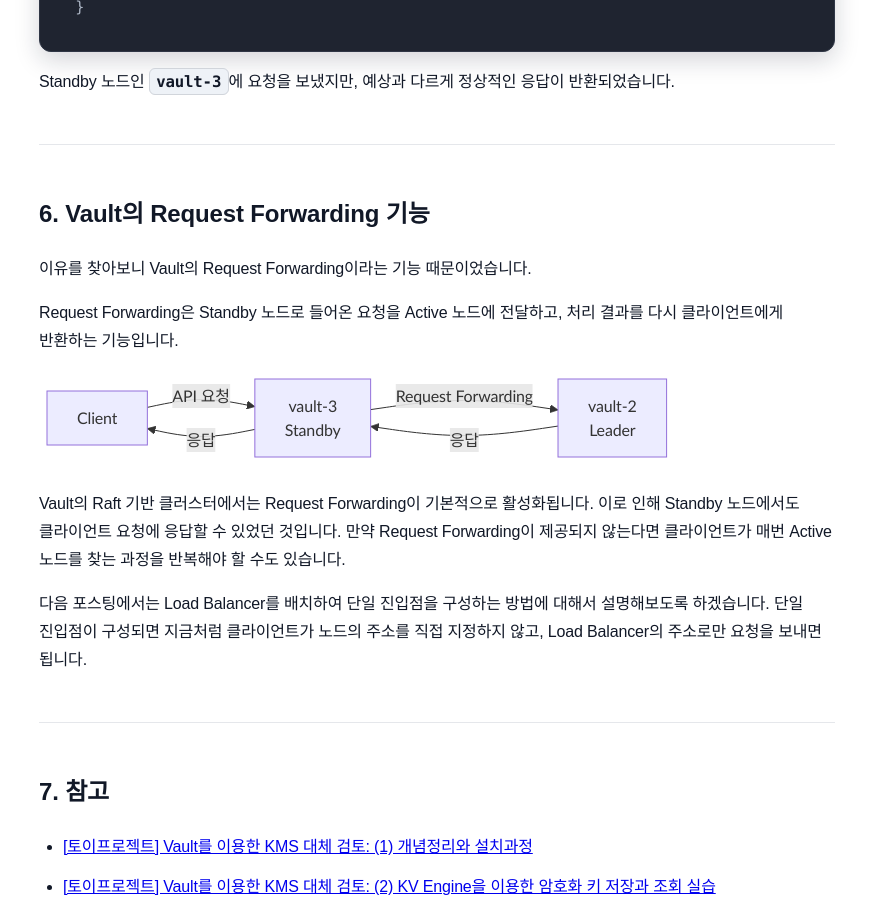
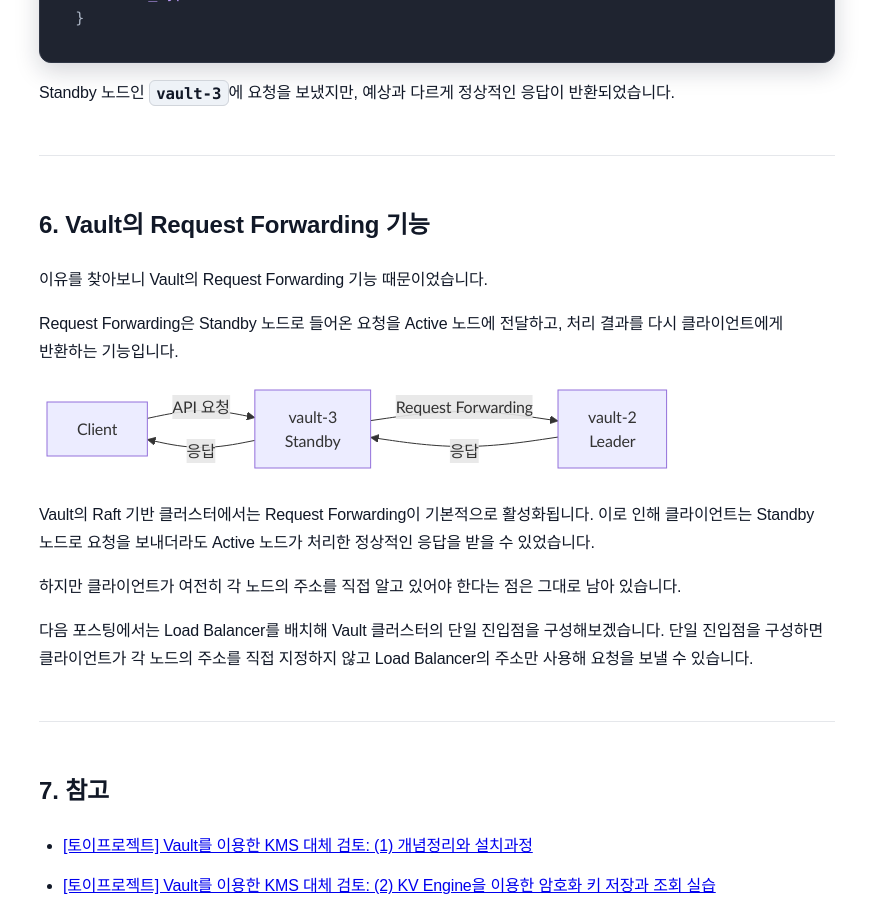
Before and after one commit to sanghoon-lee/sanghoon-lee.github.io, a Jekyll site: the page built from _posts/2026-06-28-vault-ha3.md, in a window 1280 px wide and 900 px high, scrolled down 9222 px. Shown: the whole window, without its empty margins (203-1076 px from the left). Built offline with Jekyll 4.4.1, drawn with Linux system fonts in a browser that asks for light colours; nearby versions of some CDN libraries; comment, search, counter and statistics services are not loaded; some of the changed text lies outside the part shown.

Commit message:
Vault 클러스터 구축 3편 리라이팅

````diff
--- a/_posts/2026-06-28-vault-ha3.md
+++ b/_posts/2026-06-28-vault-ha3.md
@@ -3,7 +3,7 @@ layout: post
 title: "[토이프로젝트] Vault 클러스터 구축: (3) Leader Election과 Failover 검증"
 date: 2026-06-28
 series: vault-cluster
-description: Vault 클러스터에서 Active 노드 장애를 재현하고 Leader Election, Failover 동작을 단계별로 검증합니다. 또한 Request Forwarding 기능도 살펴봅니다.
+description: Vault 클러스터에서 Active 노드 장애를 재현하고 Leader Election과 Failover가 어떻게 동작하는지 단계별로 검증합니다. 또한 Request Forwarding 기능도 함께 살펴봅니다.
 image: /assets/images/hashicorp.jpg
 categories: 토이프로젝트
 tags:
@@ -13,9 +13,9 @@ tags:
 
 지금까지 3개의 노드로 구성된 Vault 클러스터를 직접 구축해봤습니다. 하지만 클러스터를 구축했다고 해서 곧바로 고가용성이 검증되었다고 보기는 어렵습니다.
 
-Active 노드에 장애가 발생하더라도 서비스가 중단 없이 계속 제공될 수 있어야 합니다. 이를 위해서 장애 상황에서 Leader Election, Failover 기능이 정상적으로 동작해야 합니다.
+Active 노드에 장애가 발생하더라도 서비스가 중단 없이 계속 제공될 수 있어야 합니다. 이를 위해서는 장애 상황에서 Leader Election과 Failover가 정상적으로 동작해야 합니다.
 
-그래서 이번 포스팅에서는 지난 포스팅에서 구축한 클러스터에 장애 상황을 재현하고, 어떻게 동작하는지 알아보도록 하겠습니다.
+그래서 이번 포스팅에서는 지난 포스팅에서 구축한 클러스터에 장애 상황을 재현하고, 어떻게 동작하는지 직접 확인해보도록 하겠습니다.
 
 ---
 
@@ -46,16 +46,14 @@ Success! Enabled the kv-v2 secrets engine at: secret/
 ```
 
 **참고**
-> KV Engine 활성화하고 시크릿 관리 기능을 사용하는 방법은 [토이프로젝트] Vault를 이용한 KMS 대체 검토: (2) KV Engine을 이용한 암호화 키 저장과 조회 실습](https://sanghoon-lee.github.io/2026/04/10/vault1-1-rewriting/)에서 다룬 적이 있습니다. Vault 사용 방법이 익숙하지 않다면 참고하시면 좋을 것 같습니다.
+> KV Engine을 활성화하고 시크릿 관리 기능을 사용하는 방법은 [[토이프로젝트] Vault를 이용한 KMS 대체 검토: (2) KV Engine을 이용한 암호화 키 저장과 조회 실습](https://sanghoon-lee.github.io/2026/04/10/vault1-1-rewriting/)에서 다룬 적이 있습니다. Vault 사용이 익숙하지 않은 경우 참고하시면 좋습니다.
 
 
-Secret Engine의 목록을 조회해서 KV Engine이 활성화 명령에 인수로 지정했던 `secret/` 경로에 추가되어 있는지 확인해봤습니다.
+Secret Engine의 목록을 조회해서 KV Engine이 명령에 인수로 지정했던 `secret/` 경로에 정상적으로 마운트되어 있는지 확인했습니다.
 
 ```bash
 / # vault secrets list
 ```
-
-조회 결과 `secret/` 경로에 추가되어 있는 것을 확인할 수 있었습니다.
 
 ```nohighlight
 Path          Type         Accessor              Description
@@ -100,7 +98,7 @@ version            1
 
 분명 시크릿을 저장한 경로는 `secret/vault-test`입니다. 하지만, 출력 결과에는 경로가 `secret/data/vault-test`로 표시됩니다.
 
-이는 KV Engine v2의 동작 방식 때문입니다. KV Engine v2는 내부 API에서 시크릿이 추가된 경로에 `data/`를 붙여서 사용합니다. 현재 시크릿이 추가된 경로는 `secret`입니다. 따라서 CLI에서 `secret/vault-test`를 입력하더라도 내부적으로는 `secret/data/vault-test`로 API를 호출하도록 요청이 변환됩니다.
+이는 KV Engine v2의 동작 방식 때문입니다. KV Engine v2는 내부 API에서 KV Engine이 마운트된 경로 뒤에 `data/`를 추가해 사용합니다. 현재 KV Engine은 `secret/` 경로에 마운트되어 있으므로, CLI에서 `secret/vault-test`를 입력하더라도 내부적으로는 `secret/data/vault-test`로 요청이 변환됩니다.
 
 ---
 
@@ -154,7 +152,7 @@ $ docker exec -it vault-2 sh
 / # vault kv get secret/vault-test
 ```
 
-KV Engine을 활성화하거나 시크릿을 저장하지 않았지만, `vault-2`에서도 name과 blog가 포함된 시크릿을 조회할 수 있었습니다.
+KV Engine을 활성화하거나 시크릿을 저장하지 않았지만, `vault-2`에서도 name과 blog가 포함된 시크릿이 조회되었습니다.
 
 ```nohighlight
 ===== Secret Path =====
@@ -176,9 +174,9 @@ blog    https://sanghoon-lee.github.io
 name    sanghoon
 ```
 
-또한, `vault-3`에서도 동일하게 name과 blog가 포함된 시크릿이 조회되었습니다.
+또한, `vault-3`에서도 동일하게 name과 blog가 포함된 시크릿을 조회할 수 있었습니다.
 
-결과적으로 `vault-1`, `vault-2`, `vault-3`의 설정과 데이터가 동일하게 유지되고 있음이 증명되었습니다.
+결과적으로 `vault-1`, `vault-2`, `vault-3`의 설정과 데이터가 동일하게 유지되고 있음이 확인되었습니다.
 
 ---
 
@@ -186,7 +184,7 @@ name    sanghoon
 
 그렇다면 Active 노드에서 장애가 발생하면 다른 노드들의 상태는 어떻게 변경될까요?
 
-`vault-1`노드를 종료해서 Active 노드에 장애가 발생한 상황을 재현했습니다.
+`vault-1` 노드를 종료하여 Active 노드에 장애가 발생한 상황을 재현했습니다.
 
 ```bash
 $ docker kill vault-1
@@ -198,7 +196,7 @@ $ docker kill vault-1
 / # vault operator raft list-peers
 ```
 
-출력 결과를 통해 `vault-1`이 follower 상태로 전환되고, `vault-2`가 새로운 leader로 선출된 것이 확인되었습니다.
+출력 결과에서 종료된 `vault-1`은 follower로 표시되었고, `vault-2`가 새로운 leader로 선출된 것을 확인할 수 있었습니다.
 
 ```nohighlight
 Node       Address         State       Voter
@@ -212,9 +210,9 @@ vault-3    vault-3:8201    follower    true
 
 ---
 
-## 5. 실습: 장애 상황에서 시크릿 조회 검증
+## 5. 장애 상황에서 시크릿 조회 검증
 
-지금까지는 컨테이너에 접속한 상태에서 Vault CLI를 통해 시크릿을 조회했습니다. 하지만, 지금부터는 컨테이너 밖에서 Vault API를 호출하는 방식으로 시크릿을 조회해야 합니다. Vault CLI는 컨테이너 내부에서만 사용할 수 있기 때문입니다.
+지금까지는 컨테이너에 접속한 상태에서 Vault CLI를 통해 시크릿을 조회했습니다. 하지만 이번에는 각 노드의 장애 상태와 관계없이 외부 클라이언트의 관점에서 동작을 검증하기 위해 Vault에서 제공하는 REST API를 사용했습니다.
 
 API를 호출하려면 Token이 반드시 필요합니다. 매 요청마다 Token을 입력하는 것은 번거롭기 때문에, API를 호출할 가상머신의 환경변수에 미리 저장했습니다.
 
@@ -330,7 +328,7 @@ Standby 노드인 `vault-3`에 요청을 보냈지만, 예상과 다르게 정
 
 ## 6. Vault의 Request Forwarding 기능
 
-이유를 찾아보니 Vault의 Request Forwarding이라는 기능 때문이었습니다.
+이유를 찾아보니 Vault의 Request Forwarding 기능 때문이었습니다.
 
 Request Forwarding은 Standby 노드로 들어온 요청을 Active 노드에 전달하고, 처리 결과를 다시 클라이언트에게 반환하는 기능입니다.
 
@@ -346,9 +344,11 @@ flowchart LR
     Standby --> |응답| Client
 ```
 
-Vault의 Raft 기반 클러스터에서는 Request Forwarding이 기본적으로 활성화됩니다. 이로 인해 Standby 노드에서도 클라이언트 요청에 응답할 수 있었던 것입니다. 만약 Request Forwarding이 제공되지 않는다면 클라이언트가 매번 Active 노드를 찾는 과정을 반복해야 할 수도 있습니다.
+Vault의 Raft 기반 클러스터에서는 Request Forwarding이 기본적으로 활성화됩니다. 이로 인해 클라이언트는 Standby 노드로 요청을 보내더라도 Active 노드가 처리한 정상적인 응답을 받을 수 있었습니다.
 
-다음 포스팅에서는 Load Balancer를 배치하여 단일 진입점을 구성하는 방법에 대해서 설명해보도록 하겠습니다. 단일 진입점이 구성되면 지금처럼 클라이언트가 노드의 주소를 직접 지정하지 않고, Load Balancer의 주소로만 요청을 보내면 됩니다.
+하지만 클라이언트가 여전히 각 노드의 주소를 직접 알고 있어야 한다는 점은 그대로 남아 있습니다.
+
+다음 포스팅에서는 Load Balancer를 배치해 Vault 클러스터의 단일 진입점을 구성해보겠습니다. 단일 진입점을 구성하면 클라이언트가 각 노드의 주소를 직접 지정하지 않고 Load Balancer의 주소만 사용해 요청을 보낼 수 있습니다.
 
 ---
 
````
Also changed, not shown: other parts of _posts/2026-06-28-vault-ha3.md (+2 -2 lines), _posts/2026-06-26-vault-ha.md (+2 -2 lines).
